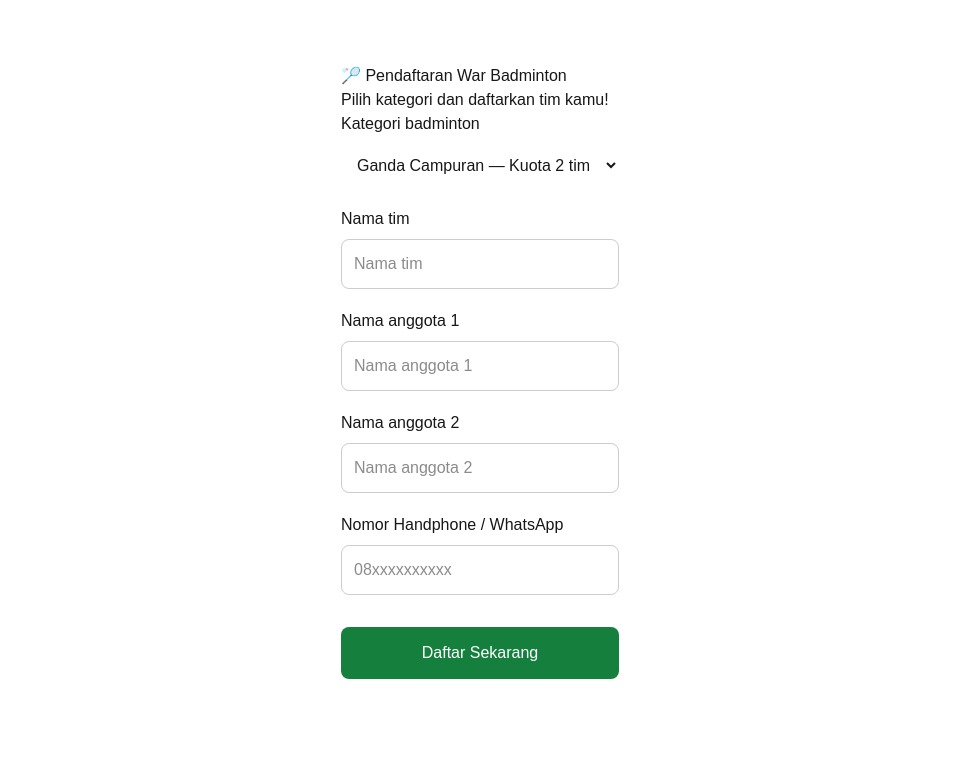
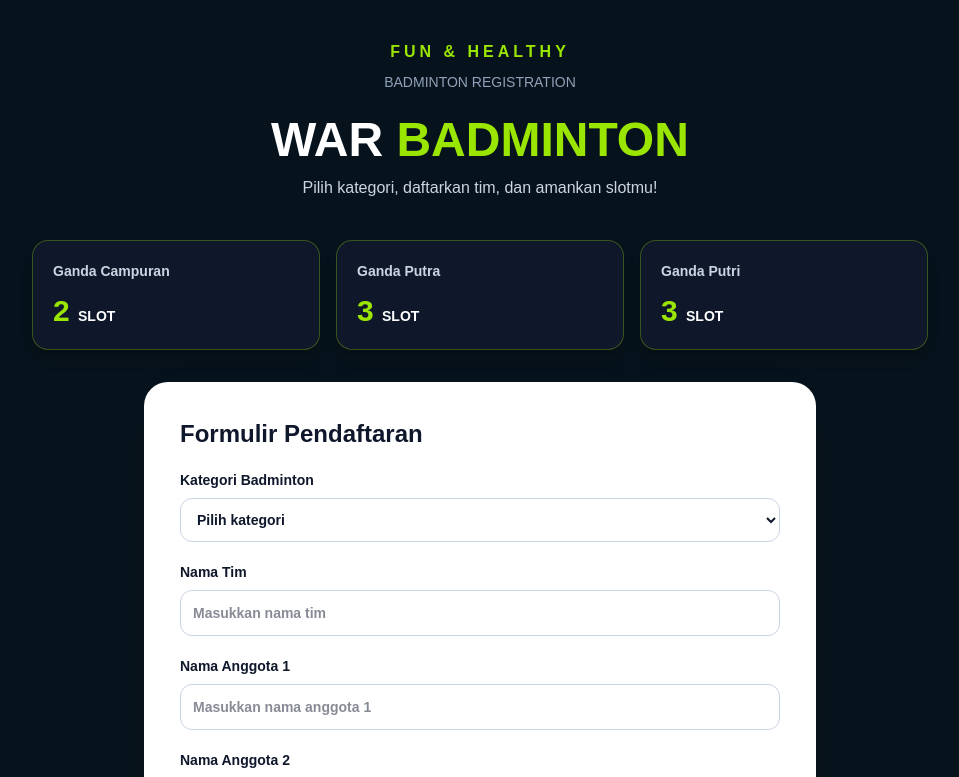
Before and after one commit to nevazevanya1211-hash/nextjs-boilerplate, a Next.js app: page / in a window 1280 px wide. Shown: the top 777 px of the page, without its empty margins (160-1119 px from the left). Built offline with nearby package versions, Linux system fonts and the light colour scheme.

Commit message:
Update page.tsx

```diff
--- a/app/page.tsx
+++ b/app/page.tsx
@@ -2,68 +2,123 @@
 
 import { useState } from "react";
 
-const quotas = {
-  "Ganda Campuran": 2,
-  "Ganda Putra": 3,
-  "Ganda Putri": 3,
-};
+const categories = [
+  { name: "Ganda Campuran", quota: 2 },
+  { name: "Ganda Putra", quota: 3 },
+  { name: "Ganda Putri", quota: 3 },
+];
 
 export default function Home() {
-  const [category, setCategory] =
-    useState<keyof typeof quotas>("Ganda Campuran");
+  const [category, setCategory] = useState("");
   const [team, setTeam] = useState("");
   const [member1, setMember1] = useState("");
   const [member2, setMember2] = useState("");
   const [phone, setPhone] = useState("");
 
   return (
-    <main style={{ maxWidth: 600, margin: "40px auto", padding: 24, fontFamily: "Arial, sans-serif" }}>
-      <h1>🏸 Pendaftaran War Badminton</h1>
-      <p>Pilih kategori dan daftarkan tim kamu!</p>
+    <main className="min-h-screen bg-[#07131c] px-4 py-10 text-white">
+      <div className="mx-auto max-w-4xl">
+        <header className="mb-10 text-center">
+          <p className="font-bold tracking-[0.25em] text-lime-400">
+            FUN & HEALTHY
+          </p>
+          <p className="mt-2 text-sm text-slate-400">
+            BADMINTON REGISTRATION
+          </p>
+          <h1 className="mt-6 text-3xl font-black sm:text-5xl">
+            WAR <span className="text-lime-400">BADMINTON</span>
+          </h1>
+          <p className="mt-3 text-slate-300">
+            Pilih kategori, daftarkan tim, dan amankan slotmu!
+          </p>
+        </header>
 
-      <label>Kategori badminton</label>
-      <select
-        value={category}
-        onChange={(e) => setCategory(e.target.value as keyof typeof quotas)}
-        style={{ display: "block", width: "100%", padding: 12, margin: "8px 0 20px" }}
-      >
-        {Object.entries(quotas).map(([name, quota]) => (
-          <option key={name} value={name}>
-            {name} — Kuota {quota} tim
-          </option>
-        ))}
-      </select>
+        <section className="mb-8 grid gap-4 sm:grid-cols-3">
+          {categories.map((item) => (
+            <div
+              key={item.name}
+              className="rounded-2xl border border-lime-400/30
+              bg-slate-900 p-5 shadow-lg shadow-black/20"
+            >
+              <p className="text-sm font-bold text-slate-300">
+                {item.name}
+              </p>
+              <p className="mt-3 text-3xl font-black text-lime-400">
+                {item.quota}{" "}
+                <span className="text-sm text-white">SLOT</span>
+              </p>
+            </div>
+          ))}
+        </section>
 
-      <form onSubmit={(e) => {
-        e.preventDefault();
-        alert("Tampilan formulir berhasil! Database Firebase belum dihubungkan.");
-      }}>
-        <label>Nama tim</label>
-        <input required value={team} onChange={(e) => setTeam(e.target.value)} placeholder="Nama tim" style={field} />
+        <form
+          onSubmit={(e) => {
+            e.preventDefault();
+            alert("Tampilan sudah siap. Koneksi database belum dipasang.");
+          }}
+          className="mx-auto max-w-2xl space-y-5 rounded-3xl
+          bg-white p-6 text-slate-900 shadow-2xl sm:p-9"
+        >
+          <h2 className="text-2xl font-black">Formulir Pendaftaran</h2>
 
-        <label>Nama anggota 1</label>
-        <input required value={member1} onChange={(e) => setMember1(e.target.value)} placeholder="Nama anggota 1" style={field} />
+          <label className="block text-sm font-semibold">
+            Kategori Badminton
+            <select
+              required
+              value={category}
+              onChange={(e) => setCategory(e.target.value)}
+              className="mt-2 w-full rounded-xl border border-slate-300
+              bg-white p-3 outline-none focus:border-lime-500"
+            >
+              <option value="">Pilih kategori</option>
+              {categories.map((item) => (
+                <option key={item.name} value={item.name}>
+                  {item.name}
+                </option>
+              ))}
+            </select>
+          </label>
 
-        <label>Nama anggota 2</label>
-        <input required value={member2} onChange={(e) => setMember2(e.target.value)} placeholder="Nama anggota 2" style={field} />
+          {[
+            { label: "Nama Tim", value: team, set: setTeam },
+            { label: "Nama Anggota 1", value: member1, set: setMember1 },
+            { label: "Nama Anggota 2", value: member2, set: setMember2 },
+            { label: "Nomor Handphone / WhatsApp", value: phone, set: setPhone },
+          ].map((field) => (
+            <label key={field.label} className="block text-sm font-semibold">
+              {field.label}
+              <input
+                required
+                value={field.value}
+                onChange={(e) => field.set(e.target.value)}
+                placeholder={
+                  field.label.includes("WhatsApp")
+                    ? "08xxxxxxxxxx"
+                    : `Masukkan ${field.label.toLowerCase()}`
+                }
+                className="mt-2 w-full rounded-xl border border-slate-300
+                p-3 outline-none focus:border-lime-500"
+              />
+            </label>
+          ))}
 
-        <label>Nomor Handphone / WhatsApp</label>
-        <input required type="tel" value={phone} onChange={(e) => setPhone(e.target.value)} placeholder="08xxxxxxxxxx" style={field} />
+          <button
+            type="submit"
+            className="w-full rounded-xl bg-lime-400 px-5 py-4
+            font-black text-slate-950 transition hover:bg-lime-300"
+          >
+            DAFTAR SEKARANG →
+          </button>
 
-        <button type="submit" style={{ width: "100%", padding: 14, background: "#15803d", color: "white", border: 0, borderRadius: 8, marginTop: 12 }}>
-          Daftar Sekarang
-        </button>
-      </form>
+          <p className="text-center text-xs text-slate-500">
+            Pastikan data dan nomor WhatsApp sudah benar.
+          </p>
+        </form>
+
+        <p className="mt-6 text-center text-xs text-slate-500">
+          FUN & HEALTHY · WAR BADMINTON
+        </p>
+      </div>
     </main>
   );
 }
-
-const field = {
-  display: "block",
-  boxSizing: "border-box" as const,
-  width: "100%",
-  padding: 12,
-  margin: "8px 0 20px",
-  border: "1px solid #ccc",
-  borderRadius: 8,
-};
```
